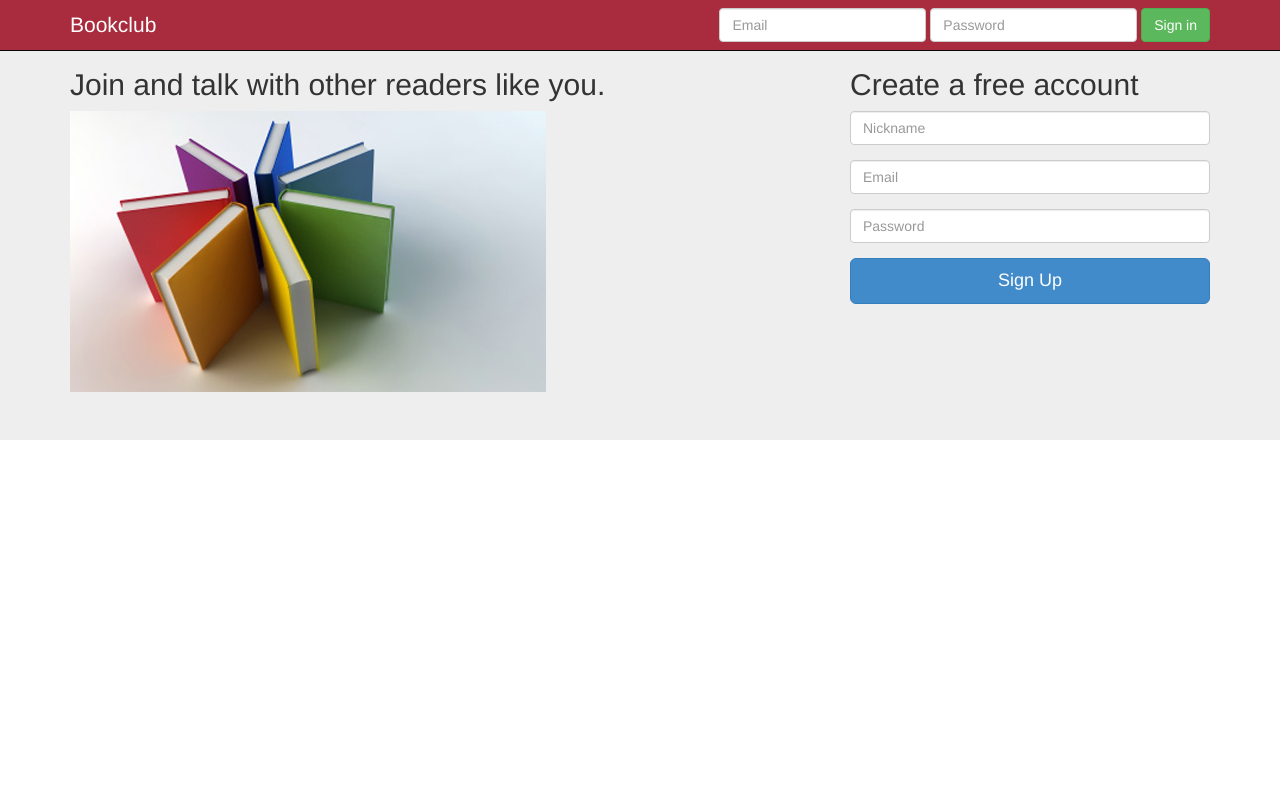
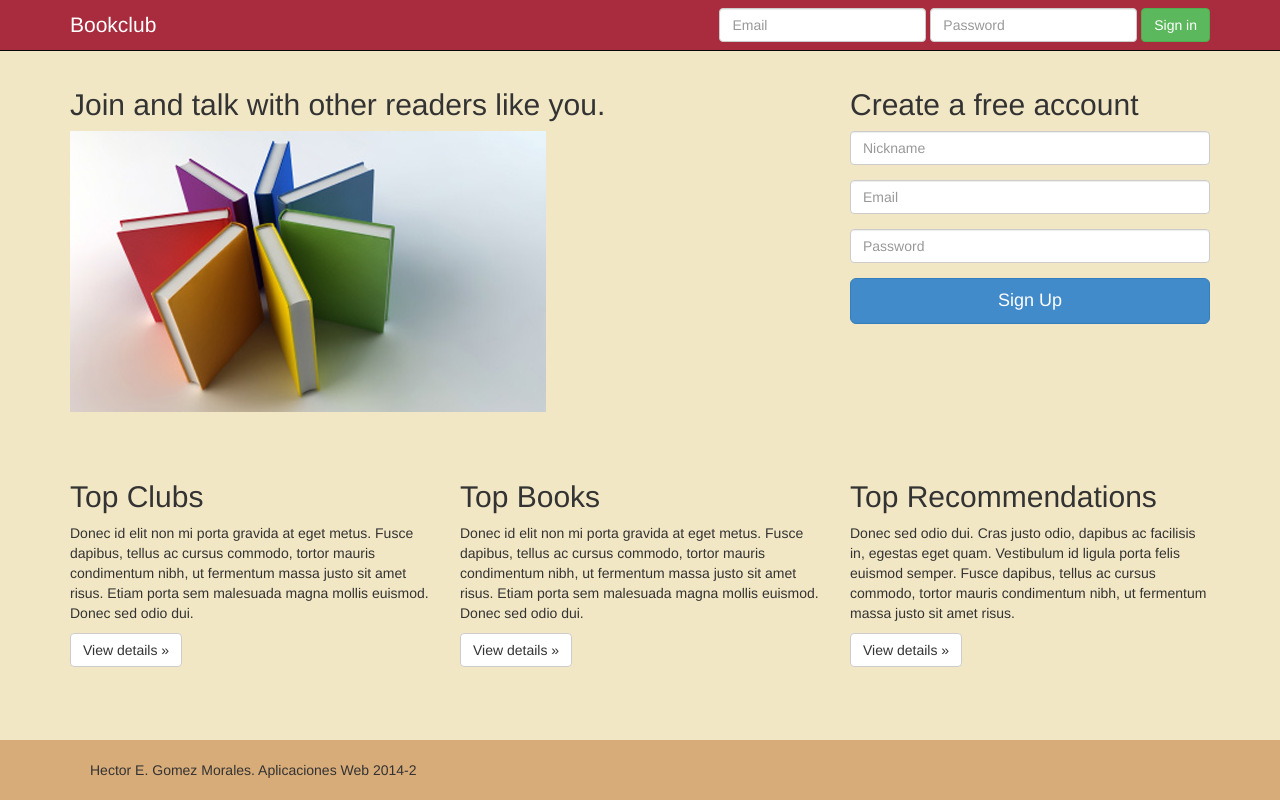
Before and after one commit to hectoregm/hectoregm, a PHP site: page / in a window 1280 px wide. Run offline with PHP 8.4, Linux system fonts and the light colour scheme.

Commit message:
Finished index page.

```diff
--- /dev/null
+++ b/practica2-AplicacionesWeb/book_club/css/common.css
@@ -0,0 +1,3 @@
+html, body {
+    background-color: #F2E7C5;
+}
--- a/practica2-AplicacionesWeb/book_club/css/index.css
+++ b/practica2-AplicacionesWeb/book_club/css/index.css
@@ -1,3 +1,14 @@
+html {
+    position: relative;
+    min-height: 100%;
+}
+
+body {
+    margin-bottom: 60px;
+    padding-top: 20px;
+    padding-bottom: 20px;
+}
+
 .navbar {
     background-color: #A82C3D;
 }
@@ -6,3 +17,33 @@
     font-size: 1.5em;
     color: #fff;
 }
+
+.jumbotron {
+    margin-bottom: 0;
+    background-color: #F2E7C5;
+}
+
+#footer {
+    position: absolute;
+    bottom: 0;
+    width: 100%;
+    /* Set the fixed height of the footer here */
+    height: 60px;
+    background-color: #D8AC79;
+}
+
+#footer p {
+    margin: 20px;
+}
+
+@media (max-width: 568px) {
+    h2 {
+        font-size: 20px;
+    }
+}
+
+@media (max-width: 568px) and (orientation: portrait){
+    #footer {
+        height: 80px;
+    }
+}
--- a/practica2-AplicacionesWeb/book_club/index.html
+++ b/practica2-AplicacionesWeb/book_club/index.html
@@ -7,6 +7,7 @@
     <title>Bookclub</title>
     <link href="http://fonts.googleapis.com/css?family=Varela+Round" rel="stylesheet" type="text/css">
     <link href="css/bootstrap.min.css" rel="stylesheet">
+    <link href="css/common.css" rel="stylesheet">
     <link href="css/index.css" rel="stylesheet">
   </head>
   <body>
@@ -56,11 +57,36 @@
                        id="password" placeholder="Password">
               </div>
               <button class="submit btn btn-lg btn-primary btn-block"
-              type="submit">Sign Up</button>
+                      type="submit">Sign Up</button>
             </form>
           </div>
         </div>
+      </div>
+    </div>
 
+    <div class="container hidden-xs">
+      <div class="row">
+        <div class="col-md-4">
+          <h2>Top Clubs</h2>
+          <p>Donec id elit non mi porta gravida at eget metus. Fusce dapibus, tellus ac cursus commodo, tortor mauris condimentum nibh, ut fermentum massa justo sit amet risus. Etiam porta sem malesuada magna mollis euismod. Donec sed odio dui. </p>
+          <p><a class="btn btn-default" href="#" role="button">View details &raquo;</a></p>
+        </div>
+        <div class="col-md-4">
+          <h2>Top Books</h2>
+          <p>Donec id elit non mi porta gravida at eget metus. Fusce dapibus, tellus ac cursus commodo, tortor mauris condimentum nibh, ut fermentum massa justo sit amet risus. Etiam porta sem malesuada magna mollis euismod. Donec sed odio dui. </p>
+          <p><a class="btn btn-default" href="#" role="button">View details &raquo;</a></p>
+        </div>
+        <div class="col-md-4">
+          <h2>Top Recommendations</h2>
+          <p>Donec sed odio dui. Cras justo odio, dapibus ac facilisis in, egestas eget quam. Vestibulum id ligula porta felis euismod semper. Fusce dapibus, tellus ac cursus commodo, tortor mauris condimentum nibh, ut fermentum massa justo sit amet risus.</p>
+          <p><a class="btn btn-default" href="#" role="button">View details &raquo;</a></p>
+        </div>
+      </div>
+    </div>
+
+    <div id="footer">
+      <div class="container">
+        <p>Hector E. Gomez Morales. Aplicaciones Web 2014-2</p>
       </div>
     </div>
 
```
